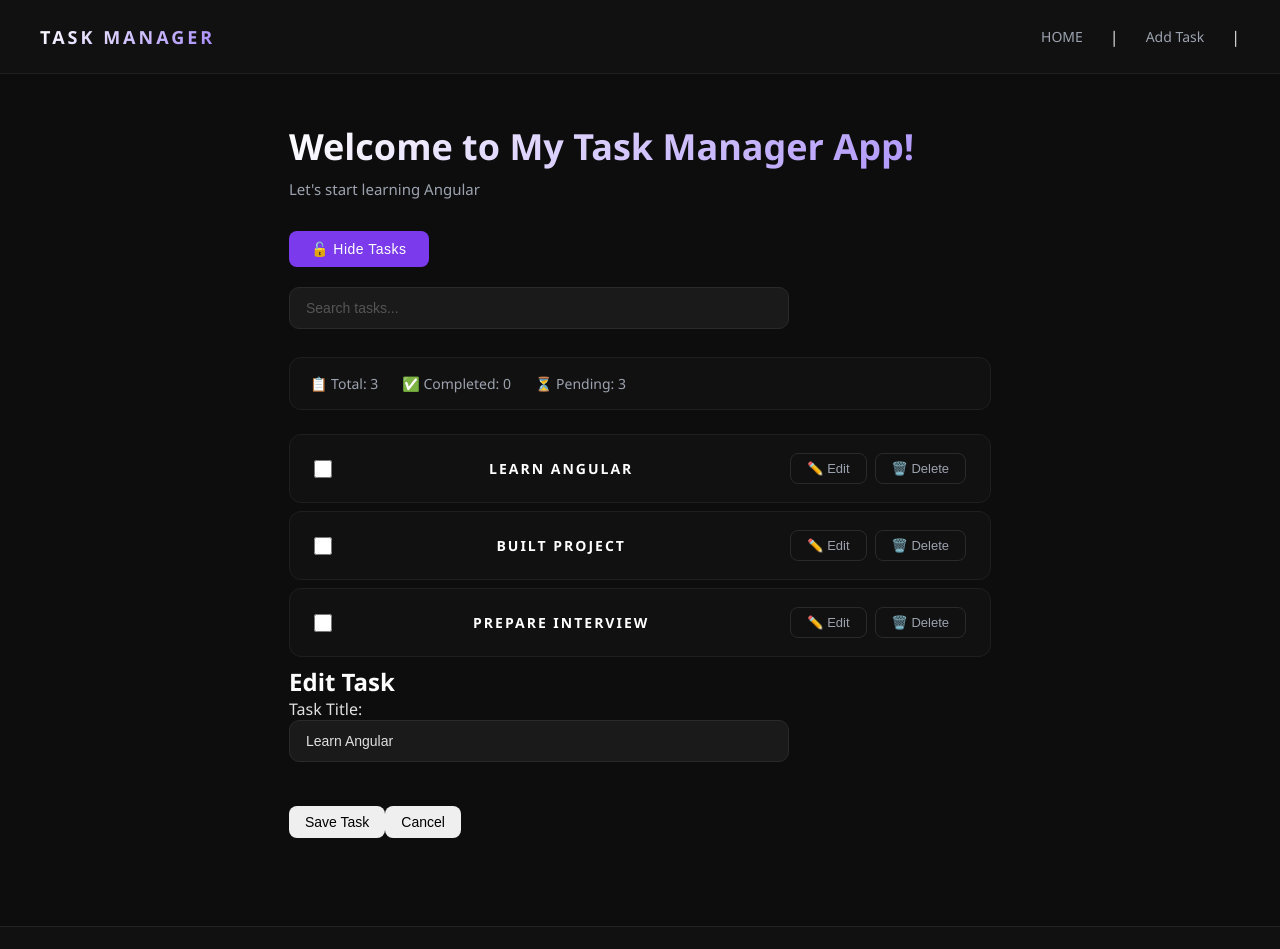
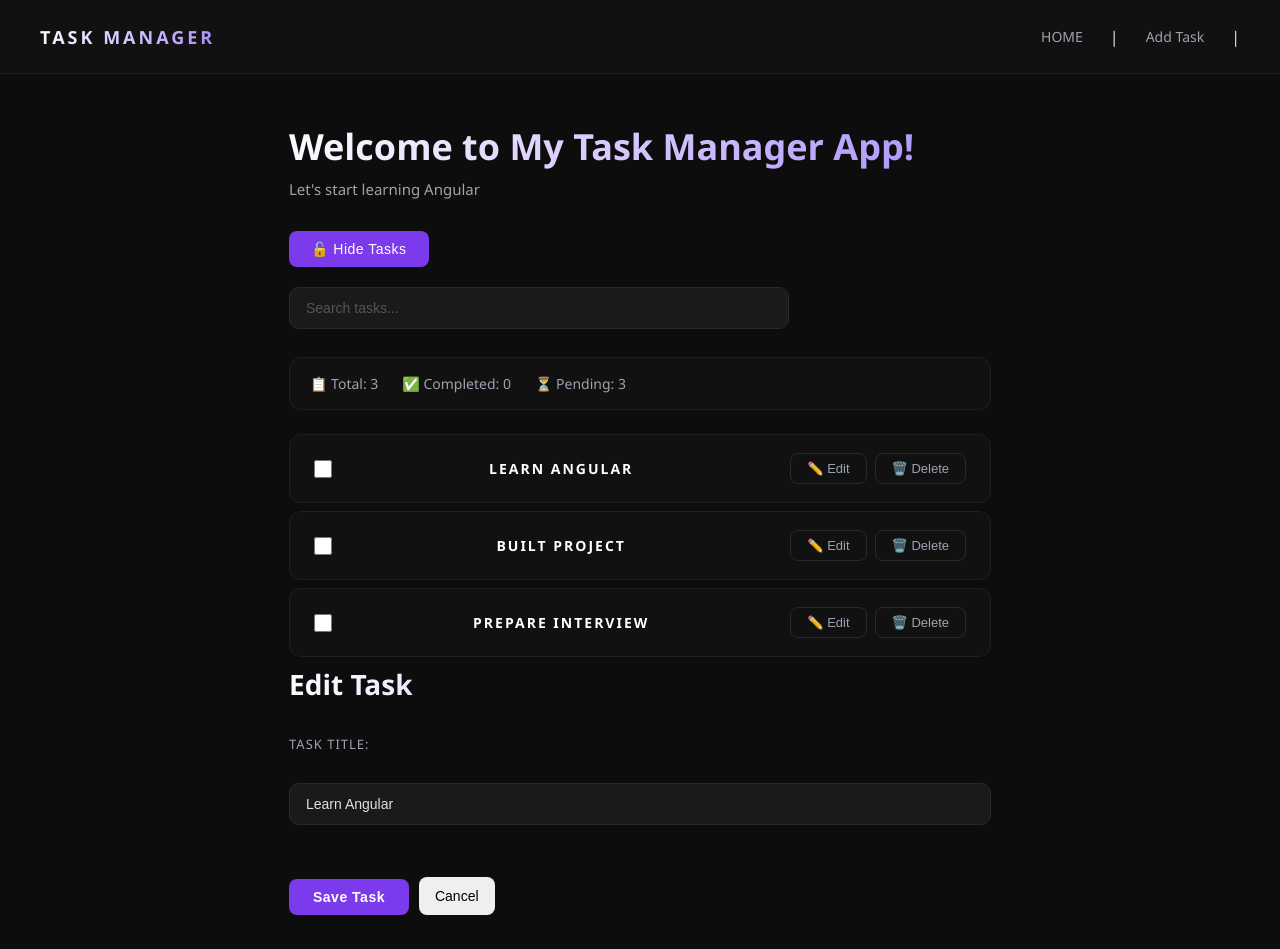
Before and after one commit to schunbuk7-beep/angular-practice, an Angular app in the folder angular-practice-app/: page /edit/1 in a window 1280 px wide. Shown: the top 949 px of the page. Built offline with nearby package versions, Linux system fonts and the light colour scheme.

Commit message:
Edited the Edit Page Design

```diff
--- a/angular-practice-app/src/app/edit-task/edit-task.css
+++ b/angular-practice-app/src/app/edit-task/edit-task.css
@@ -0,0 +1,70 @@
+button[type="submit"] {
+  background-color: #7c3aed;
+  color: white;
+  padding: 10px 24px;    /* 👈 smaller padding */
+  border-radius: 8px;
+  font-weight: 600;
+  letter-spacing: 0.5px;
+  width: auto;           /* 👈 remove full width */
+  margin-top: 8px;
+}
+
+h2 {
+  font-size: 28px;
+  font-weight: 700;
+  margin-bottom: 32px;
+  background: linear-gradient(135deg, #ffffff, #a78bfa);
+  -webkit-background-clip: text;
+   background-clip: text;
+  -webkit-text-fill-color: transparent;
+}
+
+label {
+  color: #9ca3af;
+  font-size: 13px;
+  letter-spacing: 1px;
+  text-transform: uppercase;
+  display: block;
+  margin-bottom: 8px;
+}
+
+input {
+  width: 100%;
+  max-width: 100%;
+  margin-bottom: 8px;
+}
+
+small {
+
+  color: #ef4444;
+  font-size: 12px;
+  display: block;
+  margin-bottom: 2px;   /* 👈 reduce from 16px to 8px */
+}
+
+button[type="submit"] {
+  background-color: #7c3aed;
+  color: white;
+  padding: 10px 24px;
+  border-radius: 8px;
+  font-weight: 600;
+  letter-spacing: 0.5px;
+  width: auto;
+  margin-top: 2px;      /* 👈 reduce from 8px to 4px */
+}
+
+button[type="submit"]:hover {
+  background-color: #a78bfa;
+  color: #0d0d0d;
+}
+
+button[type="submit"]:disabled {
+  background-color: #2a2a2a;
+  color: #555555;
+  cursor: not-allowed;
+}
+
+.btn-group {
+  display: flex;
+  gap: 10px; /* space between buttons */
+}
--- a/angular-practice-app/src/app/edit-task/edit-task.html
+++ b/angular-practice-app/src/app/edit-task/edit-task.html
@@ -13,12 +13,15 @@
       ⚠️ Task title is required.
     </small><br><br>
 
-    <button type="submit" [disabled]="editForm.invalid">
-      Save Task
-    </button>
+ <div class="btn-group">
+  <button type="submit" [disabled]="editForm.invalid">
+    Save Task
+  </button>
 
-   <button type="button" (click)="onCancel()">Cancel</button>
-
+  <button type="button" (click)="onCancel()">
+    Cancel
+  </button>
+</div>
 <div *ngIf = "showNotification" style = "
 background: #d4edda;
   color: #155724;
```
